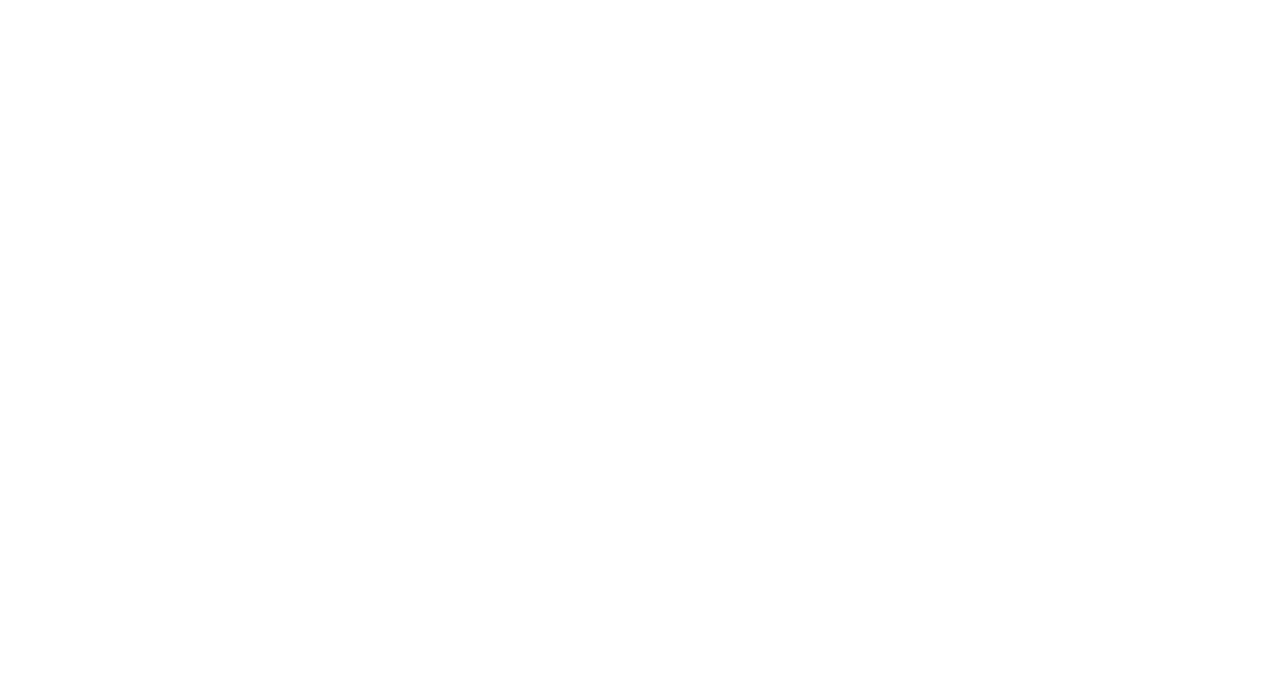
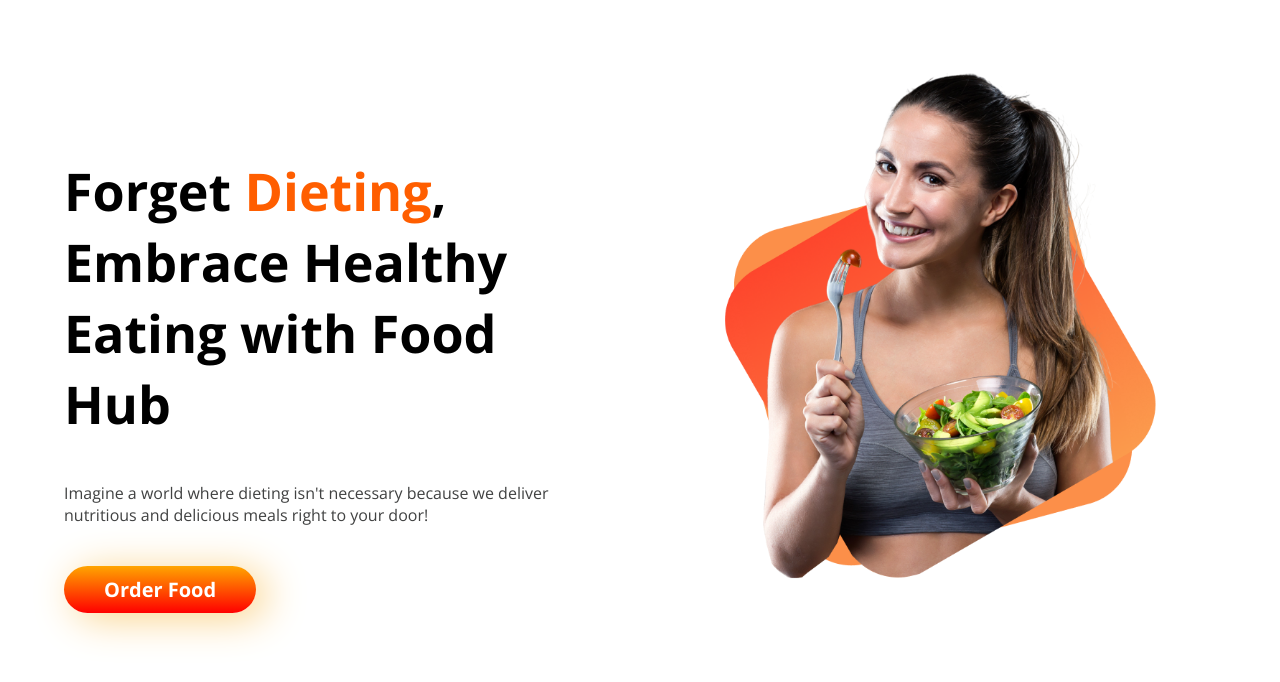
Before and after one commit to nafiuibnemazhar/food-hub, a plain HTML site: page index.html in a window 1280 px wide. Drawn offline with nearby package versions, Linux system fonts and the light colour scheme.

Commit message:
hero section added

```diff
--- a/index.html
+++ b/index.html
@@ -3,7 +3,34 @@
   <head>
     <meta charset="UTF-8" />
     <meta name="viewport" content="width=device-width, initial-scale=1.0" />
-    <title>Food Hub - Your Ultimate Diet Guide</title>
+    <title>Food Hub - Your Ultimate Food Guide</title>
+    <link rel="preconnect" href="https://fonts.googleapis.com" />
+    <link rel="preconnect" href="https://fonts.gstatic.com" crossorigin />
+    <link
+      href="https://fonts.googleapis.com/css2?family=Bebas+Neue&family=Open+Sans:ital,wght@0,300..800;1,300..800&display=swap"
+      rel="stylesheet"
+    />
+    <link rel="icon" type="image/x-icon" href="/images/favicon.png" />
+    <link rel="stylesheet" href="style.css" />
   </head>
-  <body></body>
+  <body>
+    <section class="hero-banner flexible-container">
+      <div class="hero-width">
+        <h1>
+          Forget <span class="highlight-color">Dieting</span>, Embrace Healthy
+          Eating with Food Hub
+        </h1>
+        <p>
+          Imagine a world where dieting isn't necessary because we deliver
+          nutritious and delicious meals right to your door!
+        </p>
+        <div style="margin-top: 50px">
+          <a class="hero-cta" target="_blank" href="#">Order Food</a>
+        </div>
+      </div>
+      <div class="hero-width">
+        <img src="images/women-show.png" alt="" />
+      </div>
+    </section>
+  </body>
 </html>
--- /dev/null
+++ b/style.css
@@ -0,0 +1,38 @@
+body {
+  font-family: "Open Sans", sans-serif;
+  margin: 0;
+}
+.flexible-container {
+  display: flex;
+  margin-top: 62px;
+  margin-bottom: 100px;
+}
+.hero-width {
+  width: 50%;
+  padding: 50px;
+  padding-left: 5%;
+}
+.hero-width img {
+  width: 90%;
+  margin-top: -50px;
+}
+.hero-width h1 {
+  font-size: 52px;
+}
+.hero-width p {
+  font-size: 16px;
+  color: rgb(65, 66, 66);
+}
+.highlight-color {
+  color: rgb(255, 94, 0);
+}
+.hero-cta {
+  text-decoration: none;
+  background-image: linear-gradient(orange, red);
+  padding: 10px 40px;
+  font-size: 20px;
+  font-weight: 700;
+  color: #fff;
+  border-radius: 25px;
+  box-shadow: 10px 5px 40px rgb(250, 210, 135);
+}
```
Also changed, not shown: images/favicon.png (added).
